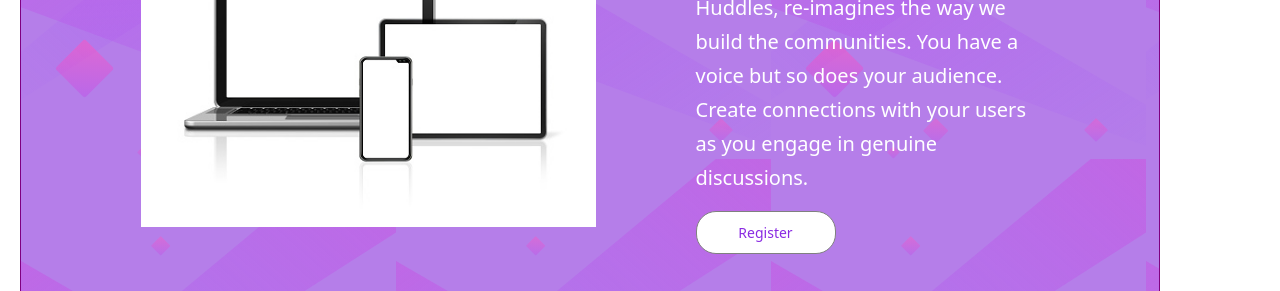
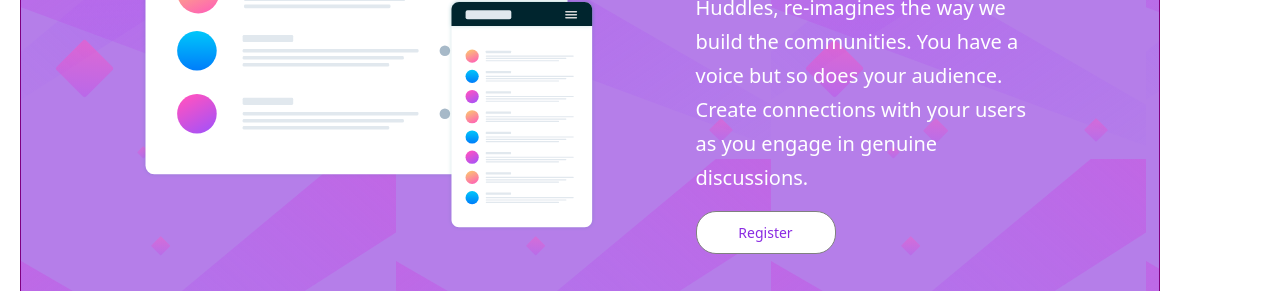
Before and after one commit to Tumaini8/landing-page, a plain HTML site: page index.html in a window 1280 px wide. Shown: the part 235-526 px from the top of the page. Drawn offline with nearby package versions, Linux system fonts and the light colour scheme.

Commit message:
changed the image

```diff
--- a/index.html
+++ b/index.html
@@ -21,7 +21,7 @@
     <div class="container">
       <div class="row">
         <div class="col-md-7">
-          <img src="src/mobile.jpg" class="img-fluid" />
+          <img src="src/illustration-mockups.svg" class="img-fluid" />
         </div>
         <div class="col-md-4">
           <h2 class="text-capitalize">
```
Also changed, not shown: src/illustration-mockups.svg (added).
